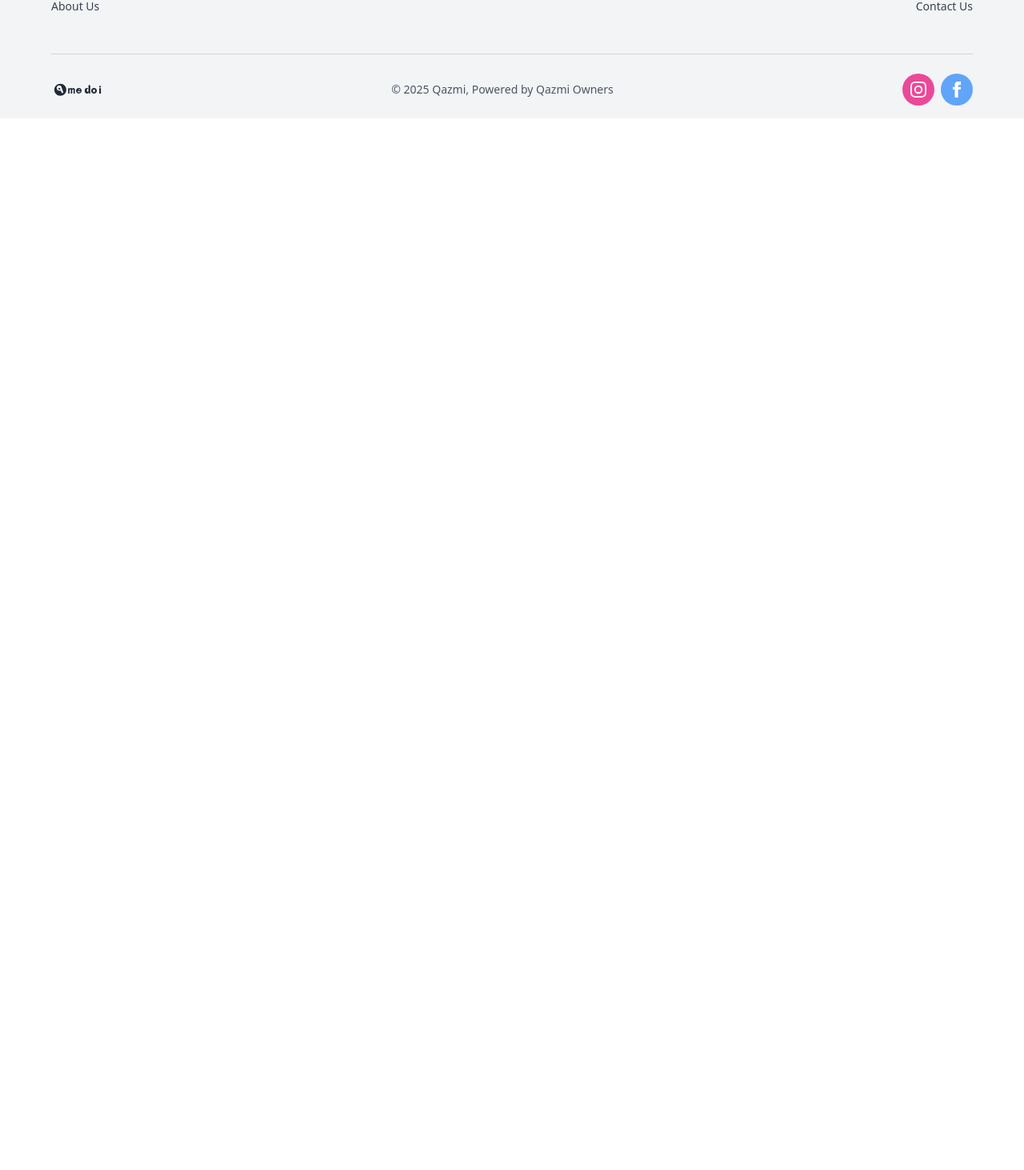
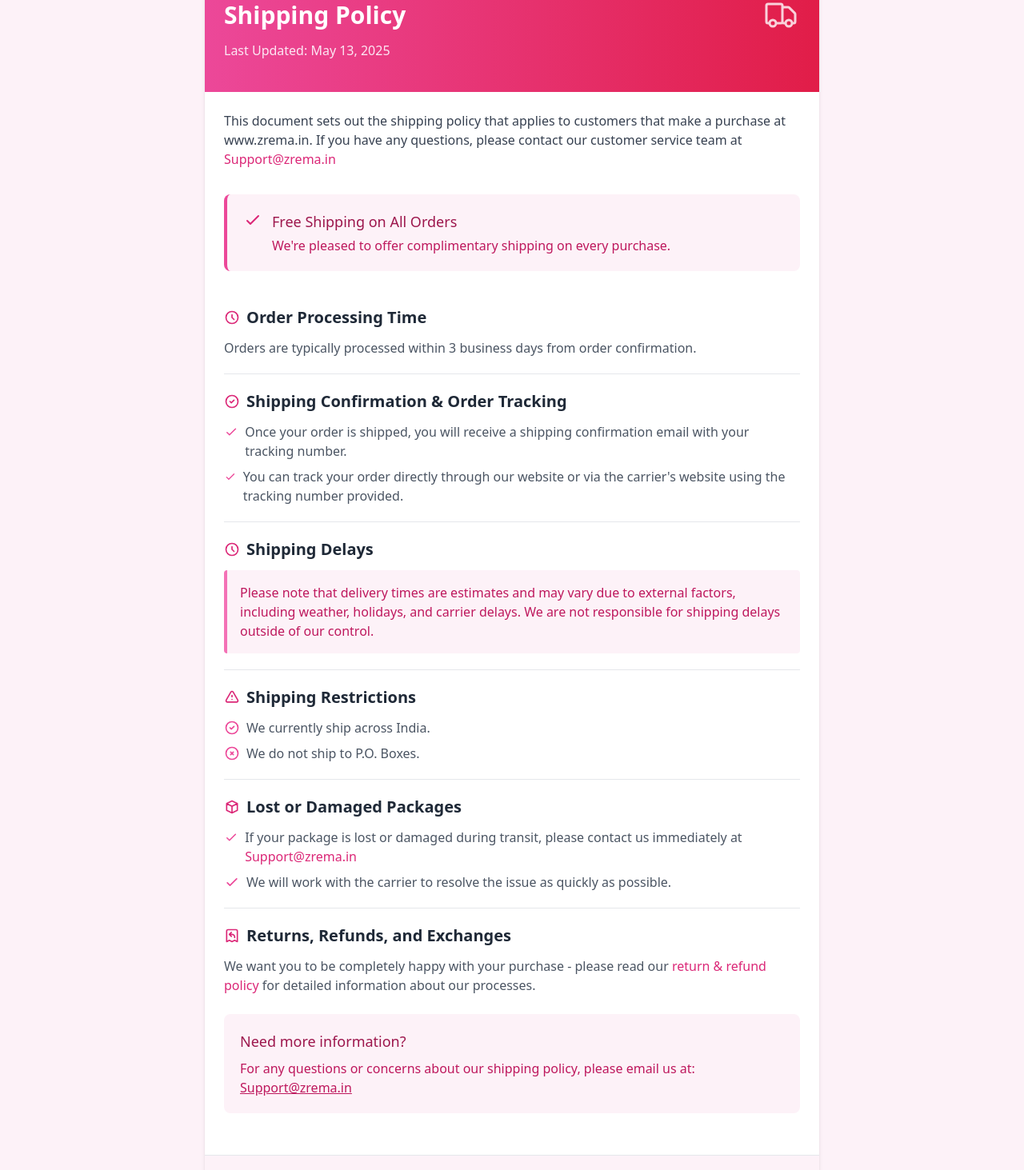
Before and after one commit to pushpraj9889/zrema-website, a React (Vite) app: page /shipping_policy in a window 1280 px wide. Shown: the part 241-1704 px from the top of the page at 80% size. Before the commit the page ends 800 px from the top, so only its background shows below. Built offline with nearby package versions, Linux system fonts and the light colour scheme.

Commit message:
policy changes

```diff
--- a/src/App.jsx
+++ b/src/App.jsx
@@ -33,10 +33,10 @@ export default function App() {
         <Route path="/CheckoutPage" element={<CheckoutPage />}></Route>
         <Route path="/ProductPage/:id" element={<ProductPage />}></Route>
         <Route path="/Order" element={<Order />}></Route>
-        <Route path="/PrivacyPolicy" element={<PrivacyPolicy />}></Route>
-        <Route path="/RefundPolicy" element={<RefundPolicy />}></Route>
-        <Route path="/ShippingPolicy" element={<ShippingPolicy />}></Route>
-        <Route path="/TermsOfService" element={<TermsOfService />}></Route>
+        <Route path="/privacy_policy" element={<PrivacyPolicy />}></Route>
+        <Route path="/refund_policy" element={<RefundPolicy />}></Route>
+        <Route path="/shipping_policy" element={<ShippingPolicy />}></Route>
+        <Route path="/T&C" element={<TermsOfService />}></Route>
         <Route path="/Contact" element={<Contact />}></Route>
         <Route path="/AboutUs" element={<AboutUs />}></Route>
       </Routes>
--- a/src/components/checkoutpage.jsx
+++ b/src/components/checkoutpage.jsx
@@ -51,7 +51,7 @@ const CheckoutPage = () => {
               <i className="fas fa-arrow-left"></i>
             </button>
             <span className="text-gray-800 truncate max-w-md">
-              qazmi.in/checkouts/cn/Z2NwLWFzaWEtc291dGhiYXN0MUQjBKNQ
+              Zrema.in/checkouts/cn/Z2NwLWFzaWEtc291dGhiYXN0MUQjBKNQ
             </span>
           </div>
           <div className="flex items-center">
--- a/src/components/footerSection.tsx
+++ b/src/components/footerSection.tsx
@@ -3,10 +3,10 @@ import React from "react";
 export default function QazmiFooter() {
   const footerLinks = [
     { id: 1, title: " Order History", url: "#track-order" },
-    { id: 2, title: "Privacy Policy", url: "/PrivacyPolicy" },
-    { id: 3, title: "Refund Policy", url: "/RefundPolicy" },
-    { id: 4, title: "Shipping Policy", url: "/ShippingPolicy" },
-    { id: 5, title: "Terms & Conditions", url: "/TermsOfService" },
+    { id: 2, title: "Privacy Policy", url: "/privacy_policy" },
+    { id: 3, title: "Refund Policy", url: "/refund_policy" },
+    { id: 4, title: "Shipping Policy", url: "/shipping_policy" },
+    { id: 5, title: "Terms & Conditions", url: "/T&C" },
     { id: 6, title: "About Us", url: "/AboutUs" },
     { id: 7, title: "Contact Us", url: "/Contact" },
   ];
@@ -81,7 +81,7 @@ export default function QazmiFooter() {
       {/* Bottom footer with logo and copyright */}
       <div className="max-w-6xl mx-auto border-t border-gray-300 pt-6 flex flex-col md:flex-row items-center justify-between">
         <div className="mb-4 md:mb-0">
-          <a href="/" aria-label="Qazmi Home">
+          <a href="/" aria-label="Zrema Home">
             <svg
               width="64"
               height="40"
@@ -108,7 +108,7 @@ export default function QazmiFooter() {
           </a>
         </div>
         <div className="text-gray-600 text-sm text-center">
-          © 2025 Qazmi, Powered by Qazmi Owners
+          © 2025 Zrema, Powered by Zrema Owners
         </div>
         <div className="mt-4 md:mt-0">
           <div className="flex space-x-2">
--- a/src/components/singleProduct.jsx
+++ b/src/components/singleProduct.jsx
@@ -29,7 +29,7 @@ export default function ProductPage() {
       <nav className="bg-white py-4 border-b">
         <div className="container mx-auto px-4">
           <div className="flex justify-between items-center">
-            <div className="text-3xl font-bold italic">Qazmi</div>
+            <div className="text-3xl font-bold italic">Zrema</div>
             <div className="flex space-x-4">
               <button className="p-2">
                 <svg
--- a/src/components/socialMedia.jsx
+++ b/src/components/socialMedia.jsx
@@ -32,13 +32,13 @@ const SocialStoriesSection = () => {
       id: 4,
       type: "video", // Changed from image to video since videoUrl is provided
       videoUrl: "https://zrema.s3.ap-south-1.amazonaws.com/videos/short4.mp4",
-      altText: "Must have short kurtis from Qazmi",
+      altText: "Must have short kurtis from Zrema",
     },
     {
       id: 5,
       type: "video",
       videoUrl: "https://zrema.s3.ap-south-1.amazonaws.com/videos/short5.mp4",
-      altText: "Kashmiri short kurti from Qazmi",
+      altText: "Kashmiri short kurti from Zrema",
     },
     {
       id: 6,
@@ -177,7 +177,7 @@ const SocialStoriesSection = () => {
       <div className="container mx-auto px-4">
         {/* Section Heading */}
         <h2 className="text-3xl md:text-4xl font-serif font-bold mb-8">
-          Social Stories <span className="font-normal">@qazmi3</span>
+          Social Stories <span className="font-normal">@Zrema</span>
         </h2>
 
         {/* Stories Gallery */}
--- a/src/pages/ViewcartPage/index.jsx
+++ b/src/pages/ViewcartPage/index.jsx
@@ -85,7 +85,7 @@ export default function Viewcart() {
         <div className="container mx-auto px-4 py-4 flex justify-between items-center">
           <div className="flex items-center">
             <a href="/" className="text-3xl font-serif font-semibold italic">
-              Qazmi
+              Zrema
             </a>
           </div>
 
--- a/src/pages/aboutUs/index.jsx
+++ b/src/pages/aboutUs/index.jsx
@@ -5,11 +5,11 @@ const AboutUs = () => {
     <section className="bg-white py-16 px-4 sm:px-6 lg:px-20">
       <div className="max-w-5xl mx-auto text-center">
         <h2 className="text-4xl font-extrabold text-gray-800 mb-6">
-          About Qazmi
+          About Zrema
         </h2>
         <p className="text-lg text-gray-700 leading-relaxed">
           Discover the beauty of India's rich heritage with{" "}
-          <span className="font-semibold text-indigo-600">Qazmi</span>. Our
+          <span className="font-semibold text-indigo-600">Zrema</span>. Our
           collection of ethnic embroidered wear is a testament to the skill and
           passion of our artisans. Every day, in the heart of India, our
           craftsmen weave magic into each piece—combining traditional techniques
@@ -17,7 +17,7 @@ const AboutUs = () => {
         </p>
         <p className="text-lg text-gray-700 mt-6 leading-relaxed">
           From the intricate embroidery to the luxurious fabrics,{" "}
-          <span className="font-semibold text-indigo-600">Qazmi</span>
+          <span className="font-semibold text-indigo-600">Zrema</span>
           offers a blend of timeless elegance and modern style. Experience the
           difference of quality that's made with love and care.
         </p>
--- a/src/pages/home/index.jsx
+++ b/src/pages/home/index.jsx
@@ -17,7 +17,7 @@ export default function Home() {
     {
       name: "LONG KURTIS",
       image:
-        "https://qazmi.in/cdn/shop/files/6_e8235f90-583d-4974-a776-807fdf0de8a2.jpg?v=1731756348",
+        "https://zrema.in/cdn/shop/files/6_e8235f90-583d-4974-a776-807fdf0de8a2.jpg?v=1731756348",
       alt: "Long Kurtis",
     },
     {
@@ -33,7 +33,7 @@ export default function Home() {
     {
       name: "KAFTANS",
       image:
-        "https://qazmi.in/cdn/shop/files/6_e8235f90-583d-4974-a776-807fdf0de8a2.jpg?v=1731756348",
+        "https://zrema.in/cdn/shop/files/6_e8235f90-583d-4974-a776-807fdf0de8a2.jpg?v=1731756348",
       alt: "Kaftans",
     },
     {
--- a/src/pages/privacyPolicy/index.jsx
+++ b/src/pages/privacyPolicy/index.jsx
@@ -18,7 +18,7 @@ export default function PrivacyPolicy() {
       content: (
         <div>
           <p className="mb-2">
-            Qazmi Fashions Pvt Ltd has designed this policy to be consistent
+            zrema Fashions Pvt Ltd has designed this policy to be consistent
             with the following principles:
           </p>
           <ul className="list-disc pl-6 space-y-1">
@@ -227,7 +227,7 @@ export default function PrivacyPolicy() {
             </li>
             <li>To respond to your requests for customer service</li>
             <li>
-              To protect the rights, property, or personal safety of Qazmi
+              To protect the rights, property, or personal safety of zrema
               Fashions Pvt Ltd, our agents and affiliates, our users, and the
               public
             </li>
@@ -361,7 +361,7 @@ export default function PrivacyPolicy() {
           <p className="mb-2">
             You may unsubscribe from our marketing emails at any time by
             clicking on the "unsubscribe" link at the bottom of each newsletter
-            or by emailing support@qazmi.in with your request.
+            or by emailing support@zrema.in with your request.
           </p>
 
           <h4 className="font-semibold mt-4 mb-2">Account Preferences</h4>
@@ -381,7 +381,7 @@ export default function PrivacyPolicy() {
             appropriate circumstances. You may have the right to object to our
             handling of your information, restrict our processing of your
             information, and to withdraw any consent you have provided. To
-            exercise these rights, please email us at support@qazmi.in with the
+            exercise these rights, please email us at support@zrema.in with the
             nature of your request. You also have the right to go directly to
             the relevant supervisory or legal authority, but we encourage you to
             contact us so that we may resolve your concerns directly as best and
@@ -509,7 +509,7 @@ export default function PrivacyPolicy() {
         <div>
           <p className="mb-2">
             If you have any questions about this Privacy Policy or our privacy
-            practices, you can contact us at: support@qazmi.in
+            practices, you can contact us at: support@zrema.in
           </p>
         </div>
       ),
@@ -528,11 +528,11 @@ export default function PrivacyPolicy() {
           <div className="mb-8">
             <p className="text-gray-700">
               This Privacy Policy ("Policy") explains the information
-              collection, use, and sharing practices of Qazmi Fashions Pvt Ltd
+              collection, use, and sharing practices of zrema Fashions Pvt Ltd
               ("we," "us," and "our"). Unless otherwise stated, this Policy
               describes and governs the information collection, use, and sharing
-              practices of Qazmi Fashions Pvt Ltd with respect to your use of
-              our website www.qazmi.in and the services ("Services") we provide
+              practices of zrema Fashions Pvt Ltd with respect to your use of
+              our website www.zrema.in and the services ("Services") we provide
               and/or host on our servers.
             </p>
             <p className="mt-4 text-gray-700">
@@ -587,7 +587,7 @@ export default function PrivacyPolicy() {
 
         <div className="px-6 py-4 bg-gray-50 border-t border-gray-200">
           <p className="text-center text-gray-600 text-sm">
-            © 2025 Qazmi Fashions Pvt Ltd. All rights reserved.
+            © 2025 Zrema Fashions Pvt Ltd. All rights reserved.
           </p>
         </div>
       </div>
--- a/src/pages/refundPolicy/index.jsx
+++ b/src/pages/refundPolicy/index.jsx
@@ -10,7 +10,7 @@ export default function RefundPolicy() {
       <div className="px-6 py-8">
         <p className="text-gray-700 mb-4">
           Thanks for purchasing our products at{" "}
-          <span className="font-medium">www.qazmi.in</span> operated by Qazmi
+          <span className="font-medium">www.zrema.in</span> operated by zrema
           Fashions Pvt Ltd.
         </p>
 
@@ -101,17 +101,17 @@ export default function RefundPolicy() {
             refund, feel free to contact us at:
           </p>
           <a
-            href="mailto:support@qazmi.in"
+            href="mailto:support@zrema.in"
             className="mt-2 inline-block text-indigo-600 hover:text-indigo-800 font-medium"
           >
-            support@qazmi.in
+            support@Zrema.in
           </a>
         </div>
       </div>
 
       <div className="bg-gray-50 px-6 py-4 border-t border-gray-200 text-center">
         <p className="text-sm text-gray-600">
-          © 2025 Qazmi Fashions Pvt Ltd. All rights reserved.
+          © 2025 Zrema Fashions Pvt Ltd. All rights reserved.
         </p>
       </div>
     </div>
--- a/src/pages/shippingPolicy/index.jsx
+++ b/src/pages/shippingPolicy/index.jsx
@@ -35,13 +35,13 @@ export default function ShippingPolicy() {
           <p className="text-gray-700">
             This document sets out the shipping policy that applies to customers
             that make a purchase at{" "}
-            <span className="font-medium">www.Qazmi.in</span>. If you have any
+            <span className="font-medium">www.zrema.in</span>. If you have any
             questions, please contact our customer service team at{" "}
             <a
-              href="mailto:support@qazmi.in"
+              href="mailto:support@zrema.in"
               className="text-pink-600 hover:text-pink-800"
             >
-              Support@qazmi.in
+              Support@zrema.in
             </a>
           </p>
         </div>
@@ -285,10 +285,10 @@ export default function ShippingPolicy() {
                   If your package is lost or damaged during transit, please
                   contact us immediately at{" "}
                   <a
-                    href="mailto:support@qazmi.in"
+                    href="mailto:support@zrema.in"
                     className="text-pink-600 hover:text-pink-800 font-medium"
                   >
-                    Support@Qazmi.in
+                    Support@zrema.in
                   </a>
                 </span>
               </li>
@@ -349,10 +349,10 @@ export default function ShippingPolicy() {
                 For any questions or concerns about our shipping policy, please
                 email us at:{" "}
                 <a
-                  href="mailto:support@qazmi.in"
+                  href="mailto:support@zrema.in"
                   className="font-medium underline hover:text-pink-800"
                 >
-                  Support@Qazmi.in
+                  Support@zrema.in
                 </a>
               </p>
             </div>
@@ -362,7 +362,7 @@ export default function ShippingPolicy() {
         {/* Footer */}
         <div className="bg-pink-50 px-6 py-4 border-t border-gray-200">
           <p className="text-sm text-center text-gray-600">
-            © 2025 Qazmi Fashions Pvt Ltd. All rights reserved.
+            © 2025 zrema Fashions Pvt Ltd. All rights reserved.
           </p>
         </div>
       </div>
--- a/src/pages/terms&Conditions/index.jsx
+++ b/src/pages/terms&Conditions/index.jsx
@@ -36,8 +36,8 @@ export default function TermsOfService() {
             <p className="text-gray-700">
               Please read these Terms and Conditions ("Terms", "Terms and
               Conditions") carefully before using the{" "}
-              <span className="font-medium">http://www.Qazmi.in</span> website
-              operated by QAZMI FASHIONS PVT LTD ("us", "we", or "our"). Your
+              <span className="font-medium">http://www.Zrema.in</span> website
+              operated by Zrema FASHIONS PVT LTD ("us", "we", or "our"). Your
               access to and use of the Service is conditioned on your acceptance
               of and compliance with these Terms. These Terms apply to all
               visitors, users and others who access or use the Service.
@@ -127,13 +127,13 @@ export default function TermsOfService() {
             <div className="mt-3 text-gray-600">
               <p>
                 Our Service may contain links to third-party web sites or
-                services that are not owned or controlled by QAZMI FASHIONS PVT
-                LTD. QAZMI FASHIONS PVT LTD has no control over, and assumes no
+                services that are not owned or controlled by zrema FASHIONS PVT
+                LTD. zrema FASHIONS PVT LTD has no control over, and assumes no
                 responsibility for, the content, privacy policies, or practices
                 of any third party web sites or services.
               </p>
               <p className="mt-3">
-                You further acknowledge and agree that QAZMI FASHIONS PVT LTD
+                You further acknowledge and agree that zrema FASHIONS PVT LTD
                 shall not be responsible or liable, directly or indirectly, for
                 any damage or loss caused or alleged to be caused by or in
                 connection with use of or reliance on any such content, goods or
@@ -204,10 +204,10 @@ export default function TermsOfService() {
                 If you have any questions about these Terms, please contact us
                 at:{" "}
                 <a
-                  href="mailto:support@qazmi.in"
+                  href="mailto:support@zrema.in"
                   className="font-medium underline hover:text-pink-800"
                 >
-                  support@qazmi.in
+                  support@zrema.in
                 </a>
               </p>
             </div>
@@ -217,7 +217,7 @@ export default function TermsOfService() {
         {/* Footer */}
         <div className="bg-pink-50 px-6 py-4 border-t border-gray-200">
           <p className="text-sm text-center text-gray-600">
-            © 2025 Qazmi Fashions Pvt Ltd. All rights reserved.
+            © 2025 zrema Fashions Pvt Ltd. All rights reserved.
           </p>
         </div>
       </div>
```
